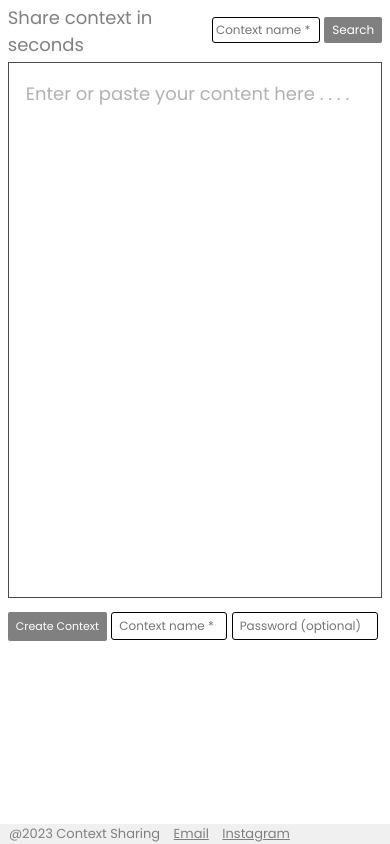
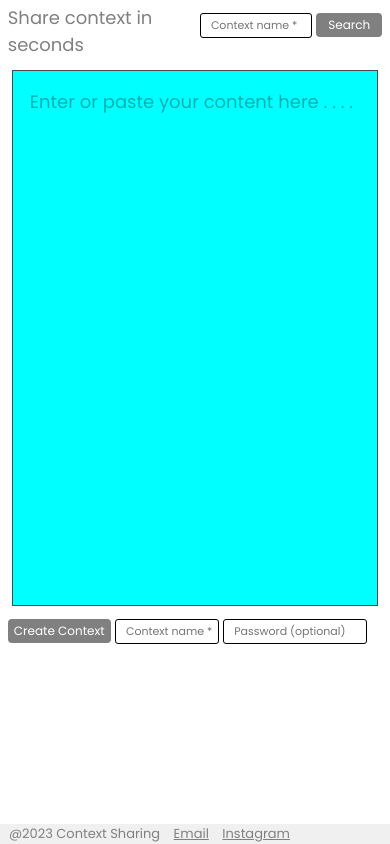
Before and after one commit to aquib399/Context-Sharing, a website: page index.html in a window 390 px wide. Drawn offline with Linux system fonts and the light colour scheme.

Commit message:
Update style.css

```diff
--- a/style.css
+++ b/style.css
@@ -60,7 +60,7 @@ button {
     padding-left: 25px;
     padding-right: 25px;
     margin-left: 2%;
-    border-radius: 2px;
+    border-radius: 4px;
     transition: background-color 200ms, transform 200ms;
 }
 button:hover {
@@ -102,55 +102,53 @@ footer {
     padding-left: 1%;
 }
 
-@media only screen and (max-width: 890px) {
+@media only screen and (max-width: 590px) {
     .header {
+        max-width: 170px;
         font-size: 18px;
     }
-    input {
-        font-size: 12px;
+    .search {
+        margin-top: 7px;
+    }
+    .search input {
         margin: 0;
-        padding: 4px;
-        padding-left: 7px;
-        padding-right: 7px;
-        width: 100px;
-    }
-    button {
         font-size: 11px;
-        padding: 6px;
-        padding-left: 8px;
-        padding-right: 8px;
-    }
-    .find {
-        padding: 3px;
-    }
-    .password {
-        width: 130px;
+        width: 90px;
+        padding: 10px;
+        padding-top: 3px;
+        padding-bottom: 3px;
     }
     .search button {
         margin: 0;
         font-size: 12px;
-        padding: 4px;
-        padding-left: 8px;
-        padding-right: 8px;
+        padding-left: 12px;
+        padding-right: 12px;
+        padding-top: 3px;
+        padding-bottom: 3px;
     }
 }
-@media only screen and (max-width: 422px) {
-    .header {
-        max-width: 170px;
+
+@media only screen and (max-width: 555px) {
+    .content {
+        background-color: aqua;
     }
-    .search {
-        margin-top: 12px;
+    .name,
+    .password {
+        margin: 0;
+        width: 90px;
+        font-size: 11px;
+    }
+    .password {
+        margin: 0;
+        width: 130px;
+    }
+    .submit {
+        font-size: 12px;
+        padding: 3px;
+        padding-left: 6px;
+        padding-right: 6px;
+    }
+    .content {
+        margin: 3%;
     }
 }
-@media only screen and (max-width: 376px) {
-    input {
-        width: 80px;
-        font-size: 10px;
-    }
-    .search button,button {
-        font-size: 9px;
-        padding: 4px;
-        padding-left: 5px;
-        padding-right: 5px;
-    }
-}
```
